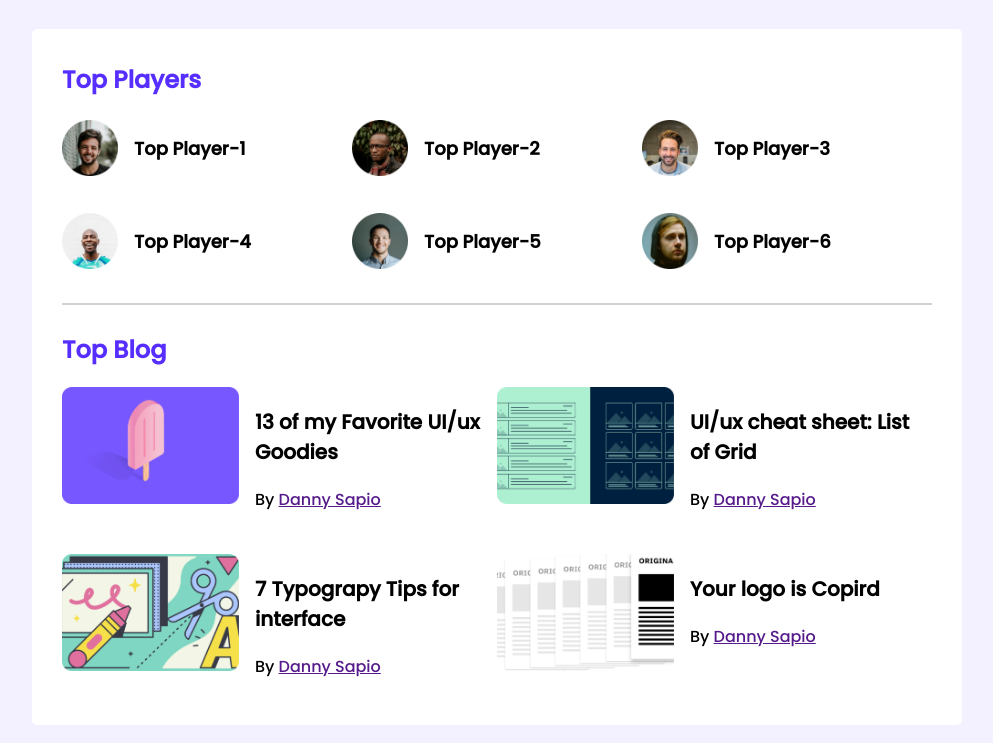
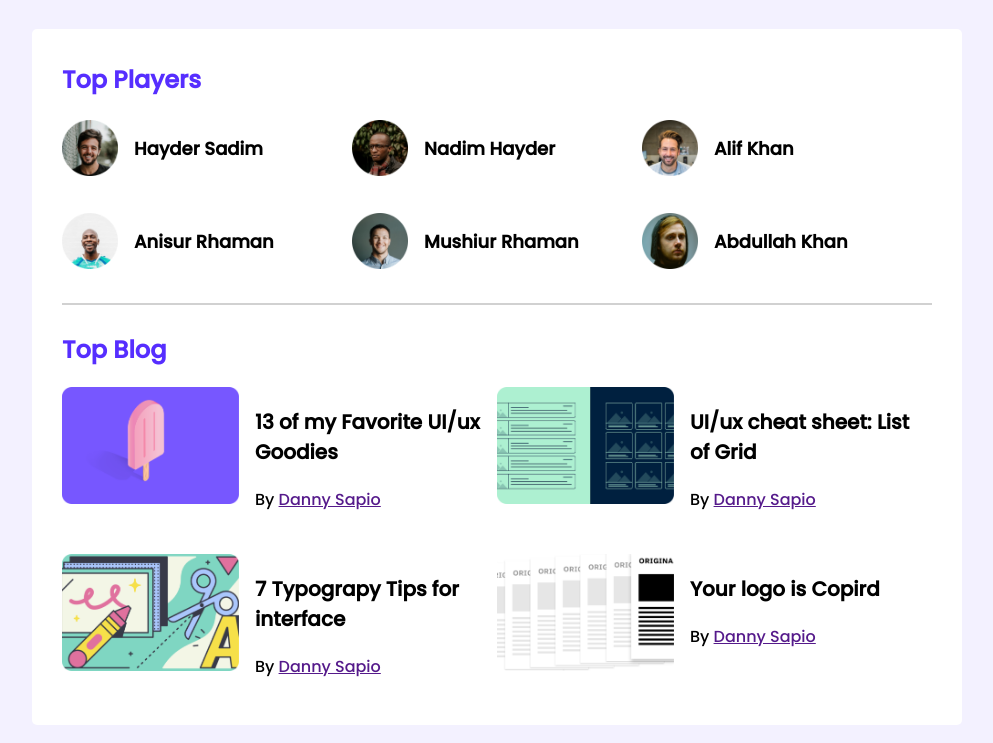
Before and after one commit to SadimHayder/leader-board-css3, a plain HTML site: page index.html in a window 1280 px wide. Shown: the top 743 px of the page, without its empty margins (143-1136 px from the left). Drawn offline with Linux system fonts and the light colour scheme.

Commit message:
update top players name

```diff
--- a/index.html
+++ b/index.html
@@ -27,27 +27,27 @@
                     <!-- emmet .player*6>img[src="images/players/player-$.png"]+h3{Top Player-$}  -->
                     <div class="player">
                         <img src="images/players/player-1.png" alt="">
-                        <h3 class="player-name">Top Player-1</h3>
+                        <h3 class="player-name">Hayder Sadim</h3>
                     </div>
                     <div class="player">
                         <img src="images/players/player-2.png" alt="">
-                        <h3 class="player-name">Top Player-2</h3>
+                        <h3 class="player-name">Nadim Hayder</h3>
                     </div>
                     <div class="player">
                         <img src="images/players/player-3.png" alt="">
-                        <h3 class="player-name">Top Player-3</h3>
+                        <h3 class="player-name">Alif Khan</h3>
                     </div>
                     <div class="player">
                         <img src="images/players/player-4.png" alt="">
-                        <h3 class="player-name">Top Player-4</h3>
+                        <h3 class="player-name">Anisur Rhaman</h3>
                     </div>
                     <div class="player">
                         <img src="images/players/player-5.png" alt="">
-                        <h3 class="player-name">Top Player-5</h3>
+                        <h3 class="player-name">Mushiur Rhaman</h3>
                     </div>
                     <div class="player">
                         <img src="images/players/player-6.png" alt="">
-                        <h3 class="player-name">Top Player-6</h3>
+                        <h3 class="player-name">Abdullah Khan</h3>
                     </div>
                 </div>
             </div>
```
